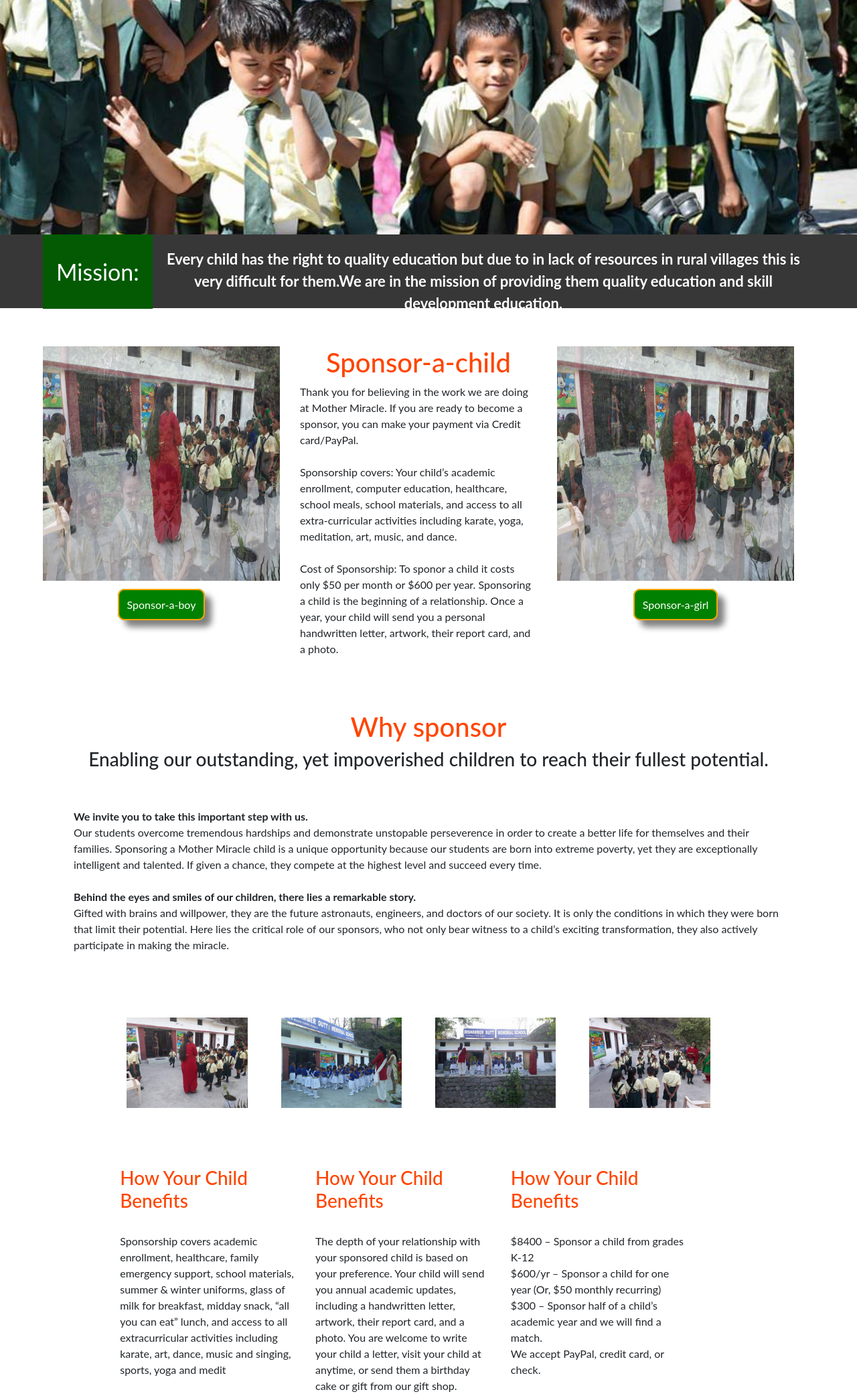
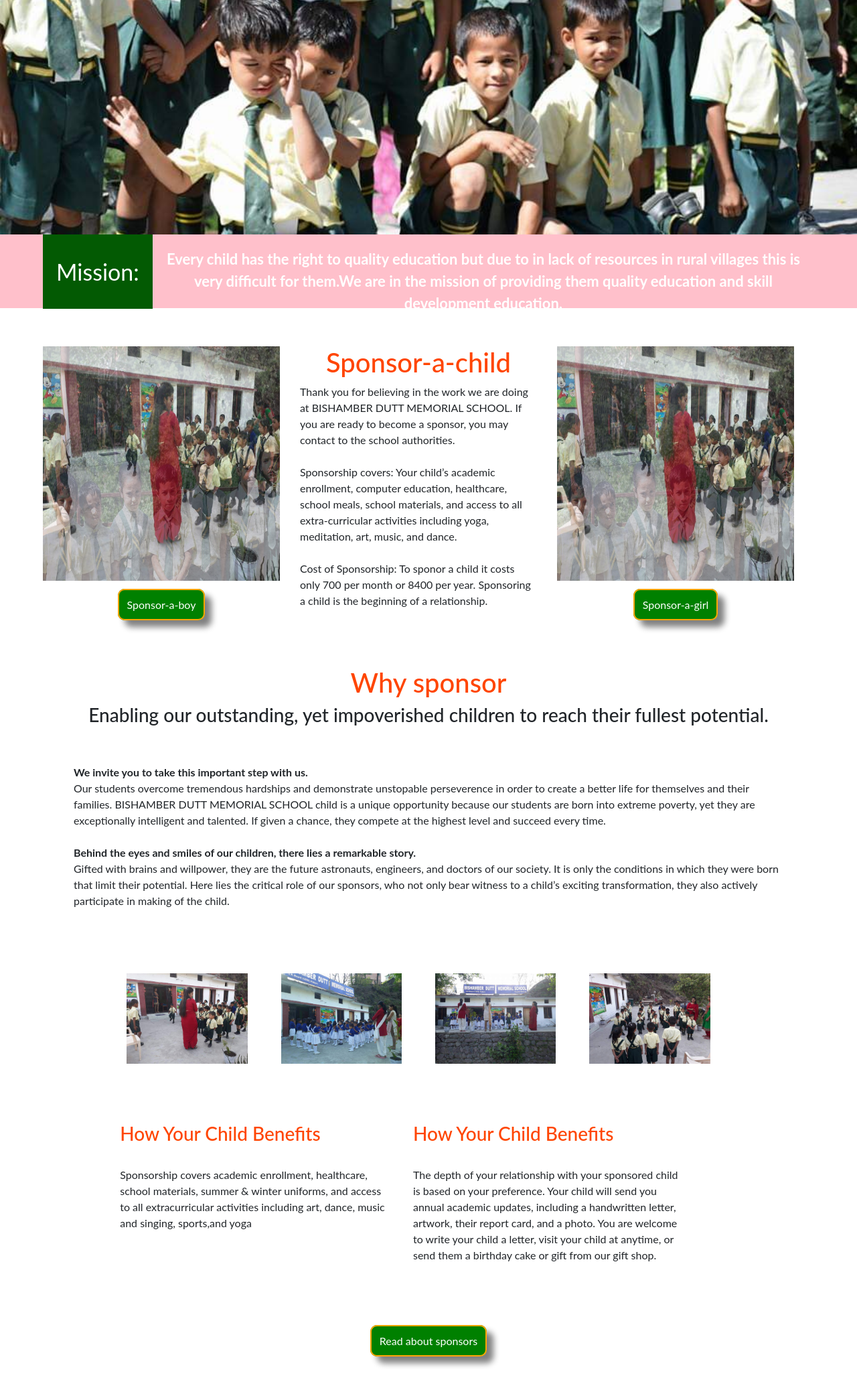
Before and after one commit to shiv2025/school, a plain HTML site: page pages/sponsor.html in a window 1280 px wide. Shown: the part 503-2584 px from the top of the page at 67% size. Drawn offline with nearby package versions, Linux system fonts and the light colour scheme.

Commit message:
Update sponsor.html

```diff
--- a/pages/sponsor.html
+++ b/pages/sponsor.html
@@ -340,7 +340,7 @@
 <body>
         <div class="container-fill" >
         <img width="100%" src="../images/IMG-20210206-WA0007.jpg">
-        <div style="background-color: rgb(56, 55, 55);padding-bottom: 20px;">
+        <div style="background-color:pink;padding-bottom: 20px;">
           <div class="mission-container">
            <div class="mission-tag"> Mission: </div>
          <div class="mission">Every child has the right to quality education but due to in lack of resources in rural villages this is very
@@ -355,11 +355,11 @@
         <div id="slider"></div><br><a href="#">Sponsor-a-boy</a></div>
         <div class="col-sm" id="sp">
           <h1 style="color: orangered;">Sponsor-a-child</h1>
-          <div style="text-align: left;">Thank you for believing in the work we are doing at Mother Miracle. If you are ready to become a sponsor, you can make your payment via Credit card/PayPal.<br><br>
+          <div style="text-align: left;">Thank you for believing in the work we are doing at BISHAMBER DUTT MEMORIAL SCHOOL. If you are ready to become a sponsor, you may contact to the school authorities.<br><br>
 
-          Sponsorship covers: Your child’s academic enrollment, computer education, healthcare, school meals, school materials, and access to all extra-curricular activities including karate, yoga, meditation, art, music, and dance.<br><br>
+          Sponsorship covers: Your child’s academic enrollment, computer education, healthcare, school meals, school materials, and access to all extra-curricular activities including  yoga, meditation, art, music, and dance.<br><br>
 
-          Cost of Sponsorship:  To sponor a child it costs only $50 per month or $600 per year. Sponsoring a child is the beginning of a relationship. Once a year, your child will send you a personal handwritten letter, artwork, their report card, and a photo.</div></div>
+          Cost of Sponsorship:  To sponor a child it costs only 700 per month or 8400 per year. Sponsoring a child is the beginning of a relationship. </div></div>
         <div class="col-sm" id="sp">
         <div id="slider"></div><br><a href="#">Sponsor-a-girl</a></div>
         </div></div>
@@ -368,10 +368,10 @@
 <div class="container"><h1 style="color: orangered;">Why sponsor</h1>
   <h3>Enabling our outstanding, yet impoverished children to reach their fullest potential.</h3><br><br>
 <div style="text-align: left;"><b>We invite you to take this important step with us.</b><br>
-  Our students overcome tremendous hardships and demonstrate unstopable perseverence in order to create a better life for themselves and their families. Sponsoring a Mother Miracle child is a unique opportunity because our students are born into extreme poverty, yet they are exceptionally intelligent and talented. If given a chance, they compete at the highest level and succeed every time.<br><br>
+  Our students overcome tremendous hardships and demonstrate unstopable perseverence in order to create a better life for themselves and their families. BISHAMBER DUTT MEMORIAL SCHOOL child is a unique opportunity because our students are born into extreme poverty, yet they are exceptionally intelligent and talented. If given a chance, they compete at the highest level and succeed every time.<br><br>
 
   <b>Behind the eyes and smiles of our children, there lies a remarkable story. </b><br>
-  Gifted with brains and willpower, they are the future astronauts, engineers, and doctors of our society. It is only the conditions in which they were born that limit their potential. Here lies the critical role of our sponsors, who not only bear witness to a child’s exciting transformation, they also actively participate in making the miracle.<br>
+  Gifted with brains and willpower, they are the future astronauts, engineers, and doctors of our society. It is only the conditions in which they were born that limit their potential. Here lies the critical role of our sponsors, who not only bear witness to a child’s exciting transformation, they also actively participate in making of the child.<br>
 </div>
 </div>
 </div>
@@ -384,12 +384,9 @@
     <div class="col-sm" style="padding-bottom:5vh;"><img width="90%" src="../images/IMG-20210206-WA0024.jpg"></div>
   </div><br><br>
   <div class="row" style="text-align: left;width:95%;">
-    <div class="col-sm" style="padding-bottom:7vh;"><h3 style="color: orangered;">How Your Child Benefits</h3><br><a>Sponsorship covers academic enrollment, healthcare, family emergency support, school materials, summer & winter uniforms, glass of milk for breakfast, midday snack, “all you can eat” lunch, and access to all extracurricular activities including karate, art, dance, music and singing, sports, yoga and medit</a></div>
+    <div class="col-sm" style="padding-bottom:7vh;"><h3 style="color: orangered;">How Your Child Benefits</h3><br><a>Sponsorship covers academic enrollment, healthcare, school materials, summer & winter uniforms, and access to all extracurricular activities including art, dance, music and singing, sports,and yoga</a></div>
     <div class="col-sm" style="padding-bottom:7vh;"><h3 style="color: orangered;">How Your Child Benefits</h3><br><a>The depth of your relationship with your sponsored child is based on your preference. Your child will send you annual academic updates, including a handwritten letter, artwork, their report card, and a photo. You are welcome to write your child a letter, visit your child at anytime, or send them a birthday cake or gift from our gift shop.</a></div>
-    <div class="col-sm" style="padding-bottom:7vh;"><h3 style="color: orangered;">How Your Child Benefits</h3><br><a>$8400 – Sponsor a child from grades K-12<br>
-      $600/yr – Sponsor a child for one year (Or, $50 monthly recurring)<br>
-      $300 – Sponsor half of a child’s academic year and we will find a match.<br>
-      We accept PayPal, credit card, or check.</a></div>
+
   </div><br><br>
   <div class="col"><a href="#">Read about sponsors</a></div>
 </div><br><br>
@@ -412,7 +409,7 @@
         Post Office - Gular dogi<br>
         District - Tihri Garhwal<br>
         Contact no. - +91 9634701919<br>
-        Email  - abc@gmail.com<br><br>
+        Email  - memorialschoolbishamberdutt@gmail.com<br><br>
         </div>
         <div class="col-sm">
           <h1>About Us</h1>
```
